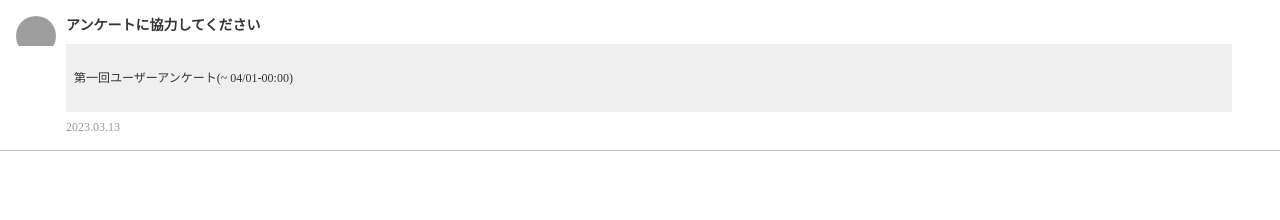
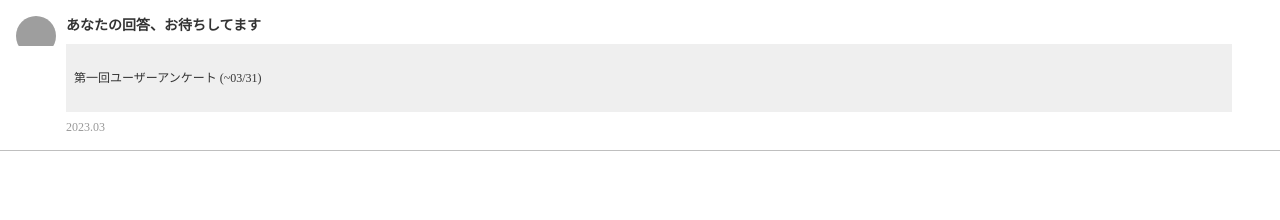
Before and after one commit to njmono3/njmono3.github.io, a Jekyll site: the page nicoExp/oshirase.html, which Jekyll copies as it is, in a window 1280 px wide. Shown: the top 220 px of the page. Built offline with Jekyll 4.4.1, drawn with Linux system fonts in a browser that asks for light colours; Markdown is read by kramdown in place of the engine named in the settings; grey boxes are pictures that could not be loaded.

Commit message:
Update oshirase.html

```diff
--- a/nicoExp/oshirase.html
+++ b/nicoExp/oshirase.html
@@ -5,16 +5,16 @@
   </head>
   <body>
     <div class="oshirase-container">
-      <a class="oshirase-contsiner-link" target="_blank">
+      <a class="oshirase-container-link" href="https://docs.google.com/forms/d/e/1FAIpQLSfjzYp4X5xqq5PVAQ_P3zcbdZycKvFXuqJZO0k31bBvfVaZNg/viewform?usp=sf_link" target="_blank">
         <div class="oshirase-icon">
           <img class="oshirase-icon-image" src="../../assets/images/nicoExp128.png">
         </div>
-        <div class="oshirase-title">アンケートに協力してください</div>
+        <div class="oshirase-title">あなたの回答、お待ちしてます</div>
         <div class="oshirase-d">
           <!--div class="oshirase-d-thumb"></div-->
-          <div class="oshirase-d-title">第一回ユーザーアンケート(~ 04/01-00:00)</div>
+          <div class="oshirase-d-title">第一回ユーザーアンケート (~03/31)</div>
         </div>
-        <div class="oshirase-time">2023.03.13</div>
+        <div class="oshirase-time">2023.03</div>
       </a>
     </div>
   </body>
```
